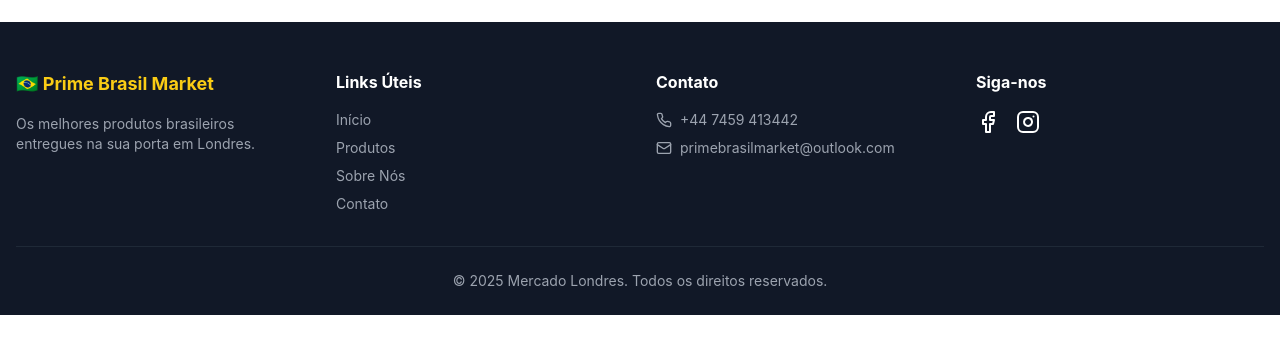
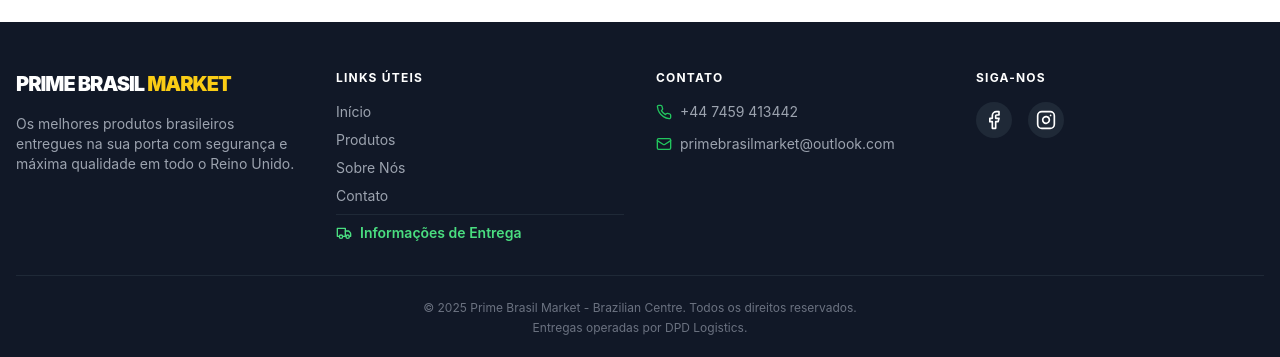
Before and after one commit to contatoantaresenergia-netizen/Mercado-Londres, a Next.js app: page / in a window 1280 px wide. Shown: the part 1294-1651 px from the top of the page. Before the commit the page ends 1609 px from the top, so only its background shows below. Built offline with nearby package versions, Linux system fonts and the light colour scheme; no server answers; the database is empty.

Commit message:
Update Footer.js

```diff
--- a/src/app/components/Footer.js
+++ b/src/app/components/Footer.js
@@ -1,71 +1,87 @@
+'use client'
+
 import React from 'react';
 import Link from 'next/link';
-import { Facebook, Instagram, Mail, Phone } from 'lucide-react';
+import { Facebook, Instagram, Mail, Phone, Truck } from 'lucide-react';
 
 export default function Footer() {
   return (
     <footer className="bg-gray-900 text-white pt-12 pb-6">
       <div className="container mx-auto px-4">
         <div className="grid md:grid-cols-4 gap-8 mb-8">
+          {/* COLUNA 1: MARCA */}
           <div>
-            <h3 className="font-bold text-lg mb-4 text-yellow-400">🇧🇷 Prime Brasil Market</h3>
+            <h3 className="font-black text-xl mb-4 uppercase tracking-tighter">
+              Prime Brasil <span className="text-yellow-400">Market</span>
+            </h3>
             <p className="text-gray-400 text-sm">
-              Os melhores produtos brasileiros entregues na sua porta em Londres.
+              Os melhores produtos brasileiros entregues na sua porta com segurança e máxima qualidade em todo o Reino Unido.
             </p>
           </div>
 
+          {/* COLUNA 2: LINKS ÚTEIS */}
           <div>
-            <h4 className="font-bold mb-4">Links Úteis</h4>
+            <h4 className="font-bold mb-4 text-white uppercase text-xs tracking-widest">Links Úteis</h4>
             <ul className="space-y-2 text-sm text-gray-400">
               <li><Link href="/" className="hover:text-yellow-400 transition">Início</Link></li>
               <li><Link href="/produtos" className="hover:text-yellow-400 transition">Produtos</Link></li>
               <li><Link href="/sobre" className="hover:text-yellow-400 transition">Sobre Nós</Link></li>
               <li><Link href="/contato" className="hover:text-yellow-400 transition">Contato</Link></li>
+
+              {/* NOVO LINK DE ENTREGA ADICIONADO AQUI */}
+              <li className="pt-2 border-t border-gray-800 mt-2">
+                <Link href="/entrega" className="flex items-center gap-2 text-green-400 font-semibold hover:text-yellow-400 transition">
+                  <Truck className="w-4 h-4" />
+                  Informações de Entrega
+                </Link>
+              </li>
             </ul>
           </div>
 
+          {/* COLUNA 3: CONTATO */}
           <div>
-            <h4 className="font-bold mb-4">Contato</h4>
-            <ul className="space-y-2 text-sm text-gray-400">
+            <h4 className="font-bold mb-4 text-white uppercase text-xs tracking-widest">Contato</h4>
+            <ul className="space-y-3 text-sm text-gray-400">
               <li className="flex items-center gap-2">
-                <Phone className="w-4 h-4" />
+                <Phone className="w-4 h-4 text-green-500" />
                 +44 7459 413442
               </li>
               <li className="flex items-center gap-2">
-                <Mail className="w-4 h-4" />
+                <Mail className="w-4 h-4 text-green-500" />
                 primebrasilmarket@outlook.com
               </li>
             </ul>
           </div>
 
+          {/* COLUNA 4: REDES SOCIAIS */}
           <div>
-            <h4 className="font-bold mb-4">Siga-nos</h4>
+            <h4 className="font-bold mb-4 text-white uppercase text-xs tracking-widest">Siga-nos</h4>
             <div className="flex gap-4">
-              {/* FACEBOOK ATUALIZADO ABAIXO */}
               <a
-                href="https://www.facebook.com/LINK_DA_SUA_PAGINA"
+                href="https://www.facebook.com/SEU_LINK_AQUI"
                 target="_blank"
                 rel="noopener noreferrer"
-                className="hover:text-yellow-400 transition"
+                className="bg-gray-800 p-2 rounded-full hover:bg-yellow-400 hover:text-gray-900 transition"
               >
-                <Facebook className="w-6 h-6" />
+                <Facebook className="w-5 h-5" />
               </a>
 
-              {/* INSTAGRAM JÁ CONFIGURADO */}
               <a
                 href="https://www.instagram.com/prime_brasilmarket/"
                 target="_blank"
                 rel="noopener noreferrer"
-                className="hover:text-yellow-400 transition"
+                className="bg-gray-800 p-2 rounded-full hover:bg-yellow-400 hover:text-gray-900 transition"
               >
-                <Instagram className="w-6 h-6" />
+                <Instagram className="w-5 h-5" />
               </a>
             </div>
           </div>
         </div>
 
-        <div className="border-t border-gray-800 pt-6 text-center text-sm text-gray-400">
-          <p>&copy; {new Date().getFullYear()} Mercado Londres. Todos os direitos reservados.</p>
+        {/* LINHA INFERIOR */}
+        <div className="border-t border-gray-800 pt-6 text-center text-xs text-gray-500">
+          <p>&copy; {new Date().getFullYear()} Prime Brasil Market - Brazilian Centre. Todos os direitos reservados.</p>
+          <p className="mt-1">Entregas operadas por DPD Logistics.</p>
         </div>
       </div>
     </footer>
```
